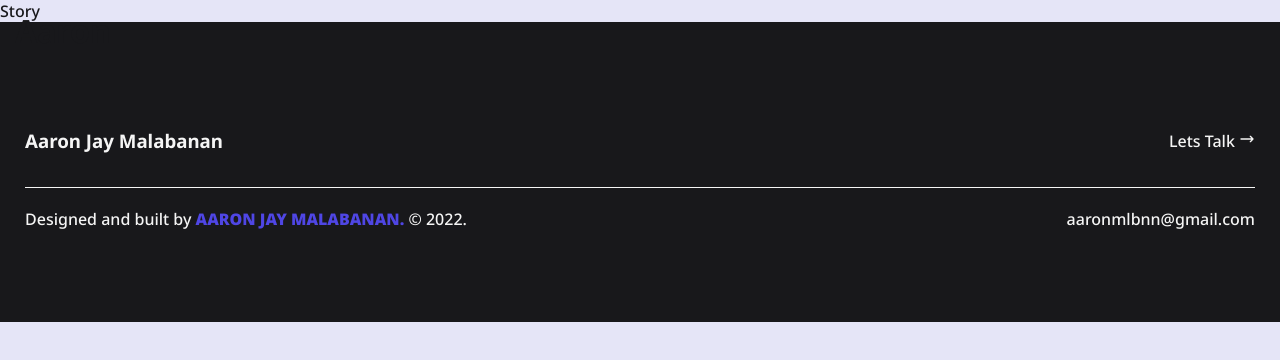
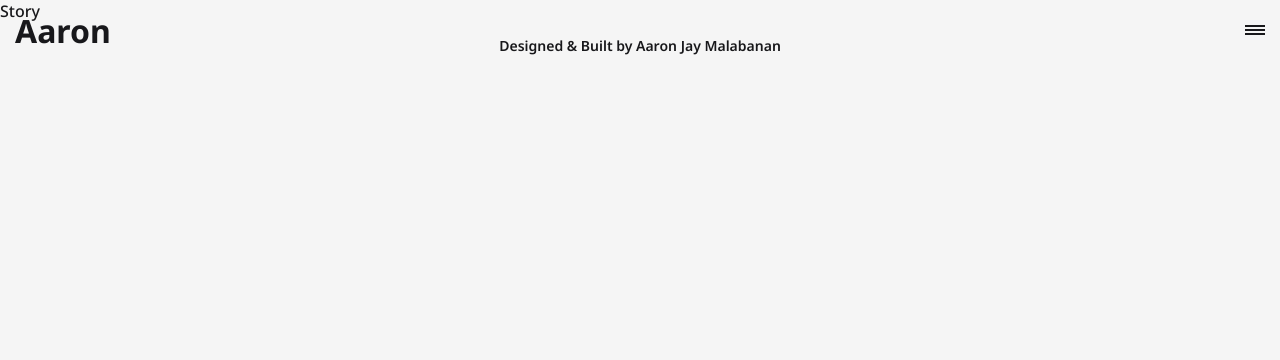
Before and after one commit to shipshapebear/react-portfolio, a React (Create React App) app: page /story in a window 1280 px wide. Shown: the top 360 px of the page. Built offline with nearby package versions, Linux system fonts and the light colour scheme.

Commit message:
dark mode

```diff
--- a/src/components/About.js
+++ b/src/components/About.js
@@ -27,7 +27,7 @@ const About = () => {
           </div>
         </div>
         <div className='me-wrapper'>
-        <img src={require("../images/Me.png")} alt="Me" />
+        <img src={require("../images/Me2.png")} alt="Me" />
         </div>
       </div>
     </section>
--- a/src/components/Footer.js
+++ b/src/components/Footer.js
@@ -6,16 +6,7 @@ const Footer = () => {
   return (
     <footer>
         <div className='footer-wrapper'>
-            <div className='footer-upper'>
-            <h3>Aaron Jay Malabanan</h3>
-            <Link className='lets-talk' as={ NavLink } to="/contact">Lets Talk <HiOutlineArrowNarrowRight/></Link>
-            </div>
-            <div className="footer-bottom">
-            <p>Designed and built by <span>AARON JAY MALABANAN.</span> &copy; 2022.</p>
-            <span>aaronmlbnn@gmail.com</span>
-            </div>
-
-
+            <p>Designed & Built by Aaron Jay Malabanan</p>
         </div>
     </footer>
   )
--- a/src/components/Services.js
+++ b/src/components/Services.js
@@ -7,7 +7,7 @@ import { FiPenTool } from 'react-icons/fi'
 const Services = () => {
   return (
     <section id="services">
-         <h2>What I do?</h2>
+         <h1>What I do?</h1>
         <div className='services-wrapper'>
 
             <div className='service-item'>
--- a/src/styles/app.scss
+++ b/src/styles/app.scss
@@ -4,6 +4,7 @@
     --light2: #cbd5e1;
     --light3: #e4e4e7;
     --primary: #4f46e5;
+    --primary-dark: #4942cf;
     --secondary: #e2e8f0;
     --warning: #fbbf24;
     --danger: #f87171;
@@ -11,11 +12,11 @@
     --font-clr: #18181b;
     --primary-hover: #4037e6;
     --primary-disabled: #6660dd;
-
+    --white: #fafafa;
     --foreground: var(--dark);
     --background: var(--light);
 
-    --sidebar-background: var(--light3);
+    --services-background: var(--white);
 
     --sidebar-w: 280px;
     --sidebar-w2: 72px;
@@ -46,11 +47,11 @@
     }
 }
 
-/**
+
 @media (prefers-color-scheme: dark){
     :root {
         --dark: #18181b;
-        --dark2: #060607;
+        --dark2: #131313;
         --light: #f5f5f5;
         --light2: #cbd5e1;
         --light3: #e4e4e7;
@@ -64,15 +65,15 @@
         --foreground: var(--light);
         --background: var(--dark);
 
-        --sidebar-background: var(--dark2);
+        --services-background: var(--dark2);
 
     }
-} **/
+}
 
 
 .darkmode {
     --dark: #18181b;
-    --dark2: #060607;
+    --dark2: #0f0f0f;
     --light: #f5f5f5;
     --light2: #cbd5e1;
     --light3: #e4e4e7;
@@ -103,11 +104,7 @@ html {
     text-rendering: optimizeLegibility;
     -webkit-font-smoothing: antialiased;
     -moz-osx-font-smoothing: grayscale;
-    background-color: #e5e5f7;
-    opacity: 1;
-    background-image: radial-gradient(#444cf7 0.5px, transparent 0.5px), radial-gradient(#444cf7 0.5px, #e5e5f7 0.5px);
-    background-size: 100% 100%, 100% 100%;
-    background-position: 0 0, 0 0;
+    background-color: var(--background)
 }
 
 *,
--- a/src/styles/contact.scss
+++ b/src/styles/contact.scss
@@ -1,5 +1,5 @@
 #contact {
-    height: 100%;
+    height: 100vh;
     width: 100%;
     max-width: 80em;
     display: flex;
@@ -13,12 +13,13 @@
         width: 100%;
         display: flex;
         margin: 0 auto;
+        align-items: center;
         max-width: 80em;
         padding: 120px 0;
-        gap: 50px;
+        gap: 20px;
 
         @media (max-width: 45em) {
-            flex-wrap: wrap;
+            flex-wrap: wrap-reverse;
         }
         & .form-wrapper {
             position: relative;
@@ -33,11 +34,12 @@
             position: relative;
             display: flex;
             flex-direction: column;
-            justify-content: center;
+
             height: 100%;
             width: 100%;
-            margin-bottom: 50px;
+
             & h1 {
+                font-size: clamp(1.5rem, 8vw, 2rem);
                 color: var(--primary);
                 text-align: start;
                 position: relative;
@@ -87,15 +89,16 @@
 
         .right-wrapper {
             display: flex;
-            justify-content: center;
+
             align-items: start;
             flex-direction: column;
+            justify-content: center;
             width: 100%;
             font-size: clamp(12px, 7vw, 16px);
-            padding: 0 25px;
+            padding: 0px 25px;
 
             & h1 {
-                font-size: clamp(28px, 6vw, 72px);
+                font-size: clamp(36px, 10vw, 72px);
                 margin: 0;
             }
             & p {
--- a/src/styles/footer.scss
+++ b/src/styles/footer.scss
@@ -1,91 +1,20 @@
 footer {
     position: relative;
-    display: flex;
-    justify-content: center;
-    align-items: center;
+    text-align: center;
     width: 100%;
-    height: 300px;
-    color: var(--light);
-    background-color: var(--dark);
+    color: var(--foreground);
     bottom: 0;
-    margin-bottom: 0;
     overflow: hidden;
 
     & .footer-wrapper {
         width: 100%;
         max-width: 80em;
-        padding: 0 25px;
-        text-align: start;
-        @media (max-width: 45em){
-            text-align: center;
-        }
-        & .footer-upper {
-            display: flex;
-            justify-content: space-between;
-            align-items: center;
-            padding: 25px 0;
+        text-align: center;
+        margin: 0 auto;
 
-            & h3{
-                margin: 0;
-                padding: 0;
-                width: 100%;
-            }
-            & .lets-talk{
-                text-decoration: none;
-                color: var(--light);
-                width: 100%;
-                text-align: end;
-                padding: 10px 0;
-
-                @media (max-width: 45em){
-                    text-align: center;
-                }
-            }
-
-            @media (max-width: 45em) {
-                flex-wrap: wrap;
-                justify-content: center;
-                flex-grow: grow;
-            }
-
-        }
-        & .footer-bottom{
-            display: flex;
-            justify-content: space-between;
-            align-items: center;
-            flex-wrap: nowrap;
-            text-align: start;
-            border-top: 1px solid var(--light);
-            padding:  10px 0;
-
-
-            & p{
-                margin: 0;
-                padding: 10px 0;
-                width: 100%;
-
-                & span {
-                    margin: 0;
-                    font-weight: 900;
-                    color: var(--primary);
-                }
-            }
-            @media (max-width: 45em) {
-                text-align: center;
-                justify-content: center;
-                flex-wrap: wrap-reverse;
-            }
-
-            .socials-footer {
-                width: 25px;
-                height: 25px;
-                text-decoration: none;
-                color: var(--primary);
-                &:hover {
-                    color: var(--primary);
-                }
-            }
-
+        & p {
+            font-size: var(--fz-md);
+            font-weight: 600;
         }
     }
 }
--- a/src/styles/hello.scss
+++ b/src/styles/hello.scss
@@ -51,7 +51,7 @@
                 margin: 0;
                 padding: 0;
                 font-size: clamp(28px, 8vw, 60px);
-                color: var(--primary-disabled);
+                color: var(--primary-dark);
                 opacity: 95%;
 
             }
--- a/src/styles/menu.scss
+++ b/src/styles/menu.scss
@@ -11,7 +11,7 @@
     width: 350px;
     transform: translateX(100%);
     transition: all 0.3s ease-in-out;
-    background-color: var(--light);
+    background-color: var(--background);
     z-index: 9;
     padding: 100px 0;
     overflow: hidden;
@@ -23,7 +23,7 @@
         flex-direction: column;
         width: 100%;
         position: absolute;
-        bottom: 25px;
+        bottom: 100px;
 
         span {
             text-align: center;
@@ -35,7 +35,7 @@
     &.active{
         transform: translateX(0);
         overflow: hidden;
-        background-color: var(--light);
+        background-color: var(--services-background);
 
     }
 
--- a/src/styles/navbar.scss
+++ b/src/styles/navbar.scss
@@ -41,7 +41,7 @@ nav {
     &.nav-scrolled {
       /**background-color: rgba(0,0,0,0.92);
      backdrop-filter: saturate(180%) blur(20px);**/
-     background-color: rgba(255,255,255, 0.7);
+     background-color: var(--background) 0.9;
      backdrop-filter: blur(10px);
       transition: all 0.3s ease-in-out;
       -webkit-transition: all 0.3s ease-in-out;
--- a/src/styles/services.scss
+++ b/src/styles/services.scss
@@ -8,6 +8,10 @@
     align-items: center;
     overflow: hidden;
 
+    & h1 {
+        font-size: clamp(1.5rem, 8vw, 2rem);
+        color: var(--primary);
+    }
     & .services-wrapper {
         display: flex;
         justify-content: center;
@@ -50,7 +54,7 @@
             width: 100%;
             height: auto;
             border-radius: 5px 5px 0 0 ;
-            background-color: var(--light);
+            background-color: var(--services-background);
             box-shadow: 2px 2px 2px rgba(0, 0, 0, 0.2);
             &:hover::after {
                 background-color: var(--primary);
@@ -60,7 +64,7 @@
                 position: absolute;
                 bottom: 0;
                 left: 0;
-                background-color: var(--light);
+                background-color: var(--background);
                 width: 100%;
                 height: 5px;
                 transition: all 0.2s ease-in;
@@ -76,15 +80,18 @@
             }
 
             & h3 {
+                font-size: var(--fz-xxl);
                 color: var(--primary);
                 text-align: center;
                 margin: 10px 0;
             }
             & p {
                 margin: 0 0;
-                font-size: 0.80rem;
+                font-size: var(--fz-md);
                 text-indent: 30px;
                 text-align: start;
+                line-height: 1.5;
+                font-weight: 600;
 
 
 
```
Also changed, not shown: src/styles/about.scss (+39 -15 lines), 2 other files (tests, documents, lock files or other folders).
